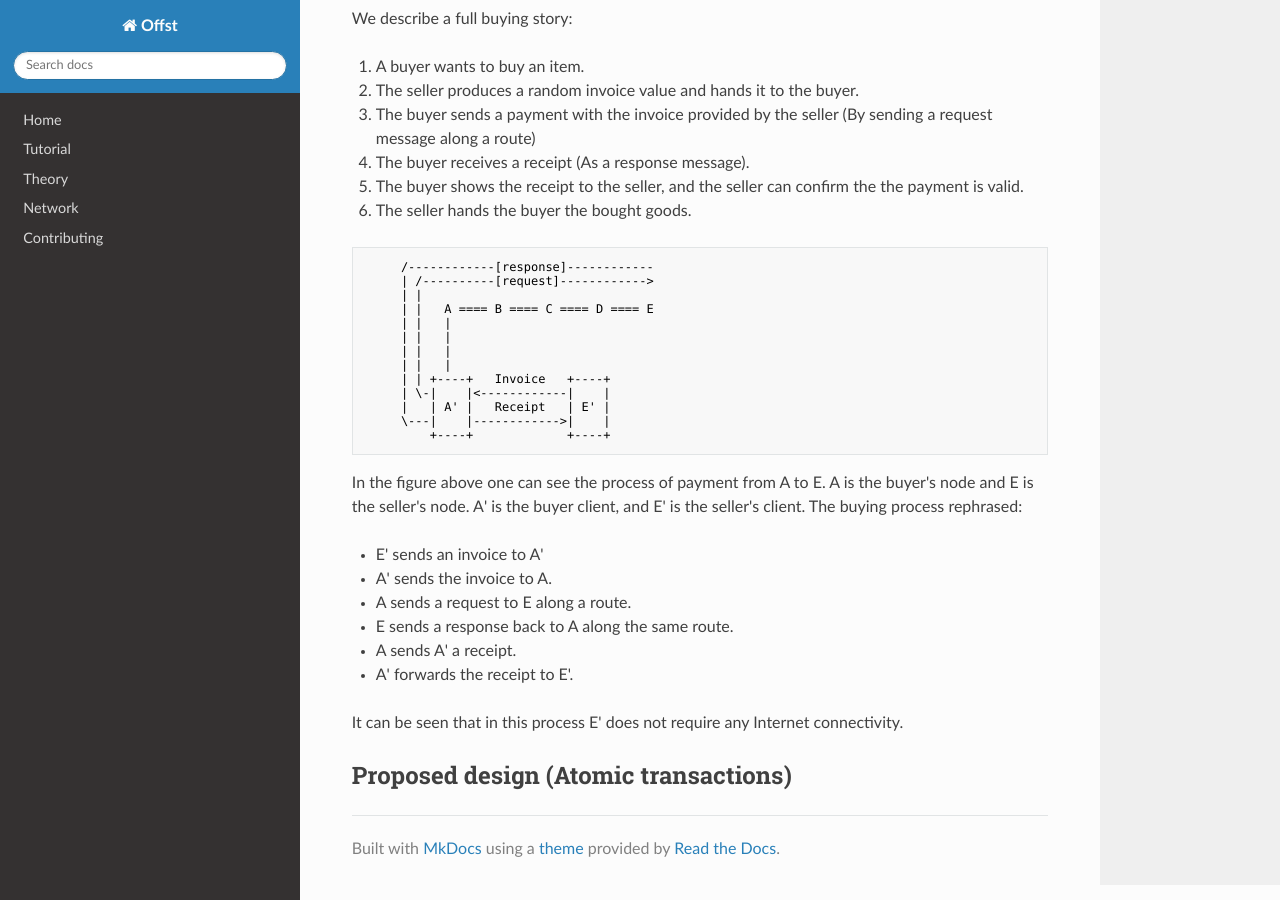
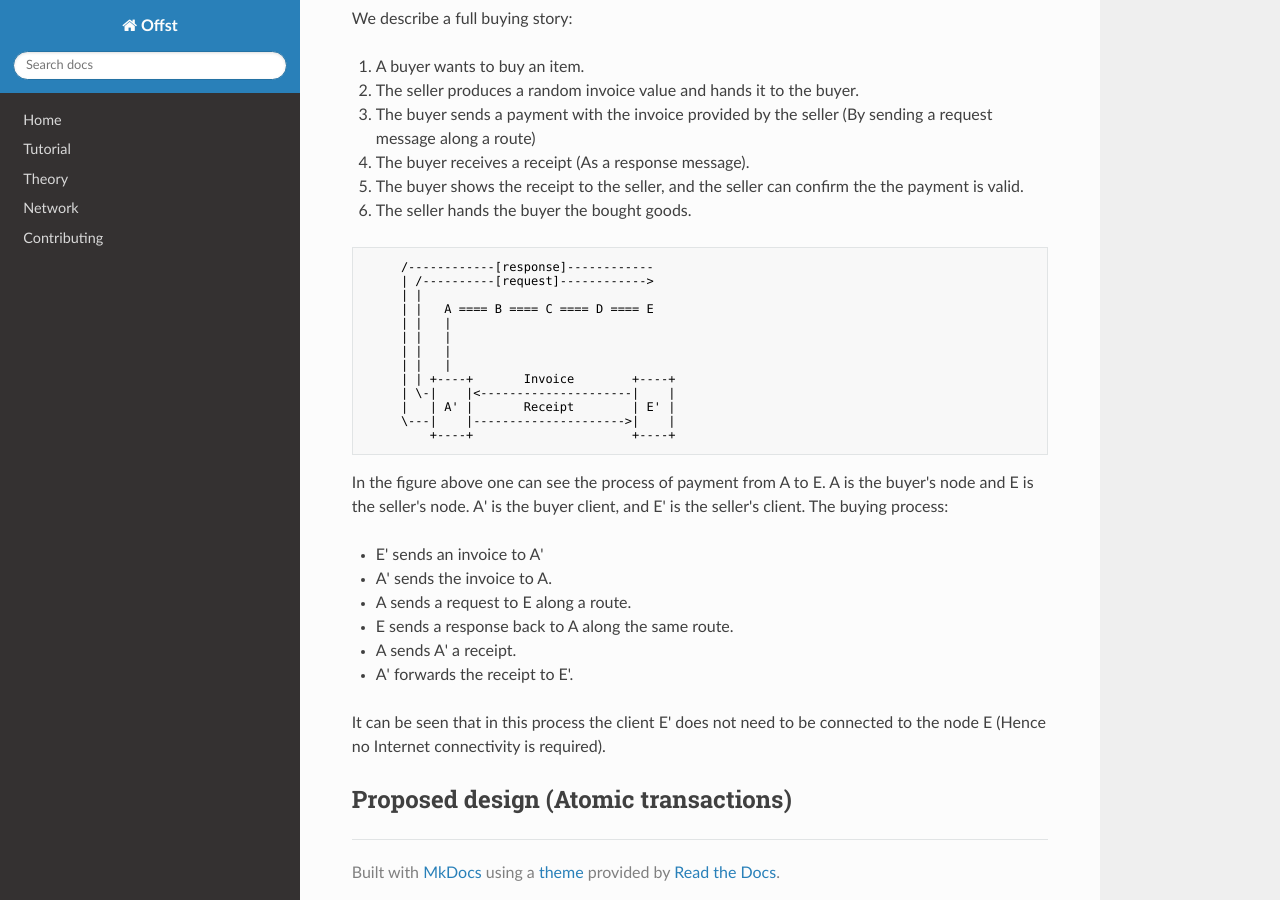
Before and after one commit to freedomlayer/offset_docs, an MkDocs documentation site: the page built from docs/atomic_proposal.md, in a window 1280 px wide and 900 px high, scrolled down 1999 px. Built offline with MkDocs 1.6.1, drawn with Linux system fonts in a browser that asks for light colours; nearby versions of some CDN libraries.

Commit message:
Updated Offline payment processing section.

````diff
--- a/docs/atomic_proposal.md
+++ b/docs/atomic_proposal.md
@@ -117,16 +117,16 @@ We describe a full buying story:
      | |   |
      | |   |
      | |   |
-     | | +----+   Invoice   +----+
-     | \-|    |<------------|    |
-     |   | A' |   Receipt   | E' |
-     \---|    |------------>|    |
-         +----+             +----+
+     | | +----+       Invoice        +----+
+     | \-|    |<---------------------|    |
+     |   | A' |       Receipt        | E' |
+     \---|    |--------------------->|    |
+         +----+                      +----+
 ```
 
 In the figure above one can see the process of payment from A to E.
 A is the buyer's node and E is the seller's node. A' is the buyer client, and
-E' is the seller's client. The buying process rephrased:
+E' is the seller's client. The buying process:
 
 - E' sends an invoice to A'
 - A' sends the invoice to A.
@@ -135,8 +135,8 @@ E' is the seller's client. The buying process rephrased:
 - A sends A' a receipt.
 - A' forwards the receipt to E'.
 
-It can be seen that in this process E' does not require any Internet
-connectivity.
+It can be seen that in this process the client E' does not need to be connected
+to the node E (Hence no Internet connectivity is required).
 
 
 ## Proposed design (Atomic transactions)
````
